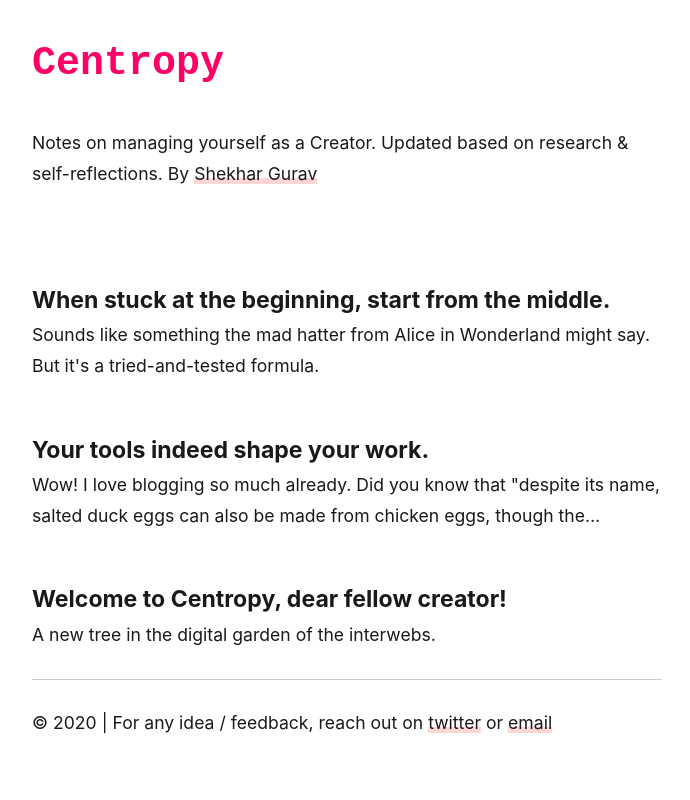
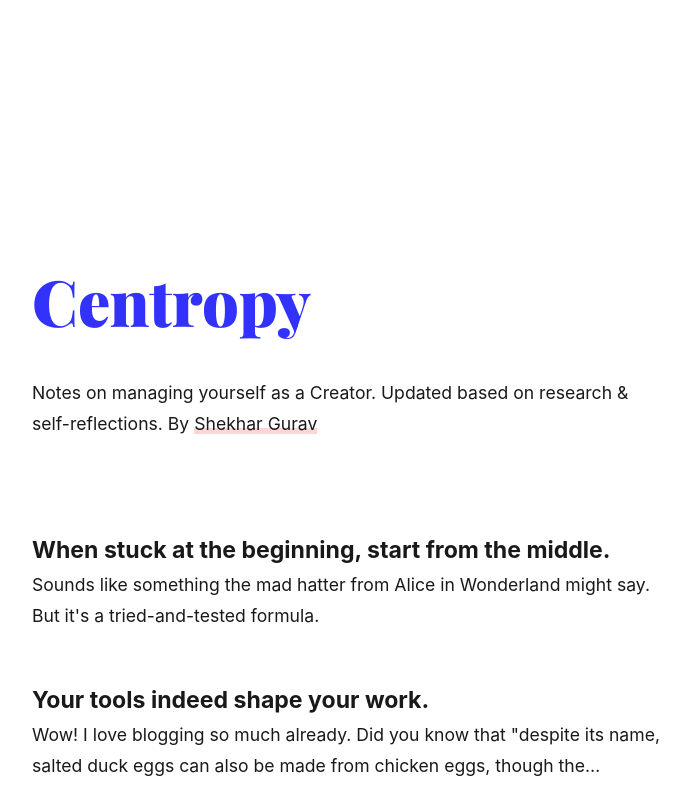
Before and after one commit to pzync/centropy, a Gatsby site: page / in a window 1280 px wide. Shown: the top 800 px of the page, without its empty margins (293-983 px from the left). Built offline with nearby package versions, Linux system fonts and the light colour scheme; Gatsby itself is replaced by a stand-in of ours; some packages are replaced by stand-ins of ours; a web font is replaced by a local one.

Commit message:
changed site title 'Centropy' styling on index and blog post pages

```diff
--- a/src/components/layout.js
+++ b/src/components/layout.js
@@ -11,10 +11,11 @@ const Layout = ({ location, title, children }) => {
     header = (
       <h1
         style={{
+          ...scale(1.5),
           marginBottom: rhythm(1.5),
-          marginTop: 0,
-          fontFamily: 'monospace',
-          color: "#f06"
+          marginTop: rhythm(8),
+          fontSize: `4rem`,
+          color: `rgba(50,50,250,1)`
         }}
       >
         <Link
@@ -32,11 +33,9 @@ const Layout = ({ location, title, children }) => {
     header = (
       <h3
         style={{
-          // fontFamily: `Montserrat, sans-serif`,
-          // opacity: "0.8",
           marginTop: 0,
-          fontFamily: 'monospace',
-          color: "#f06"
+          fontWeight: `bold`,
+          color: `rgba(50,50,250,1)`
         }}
       >
         <Link
```
